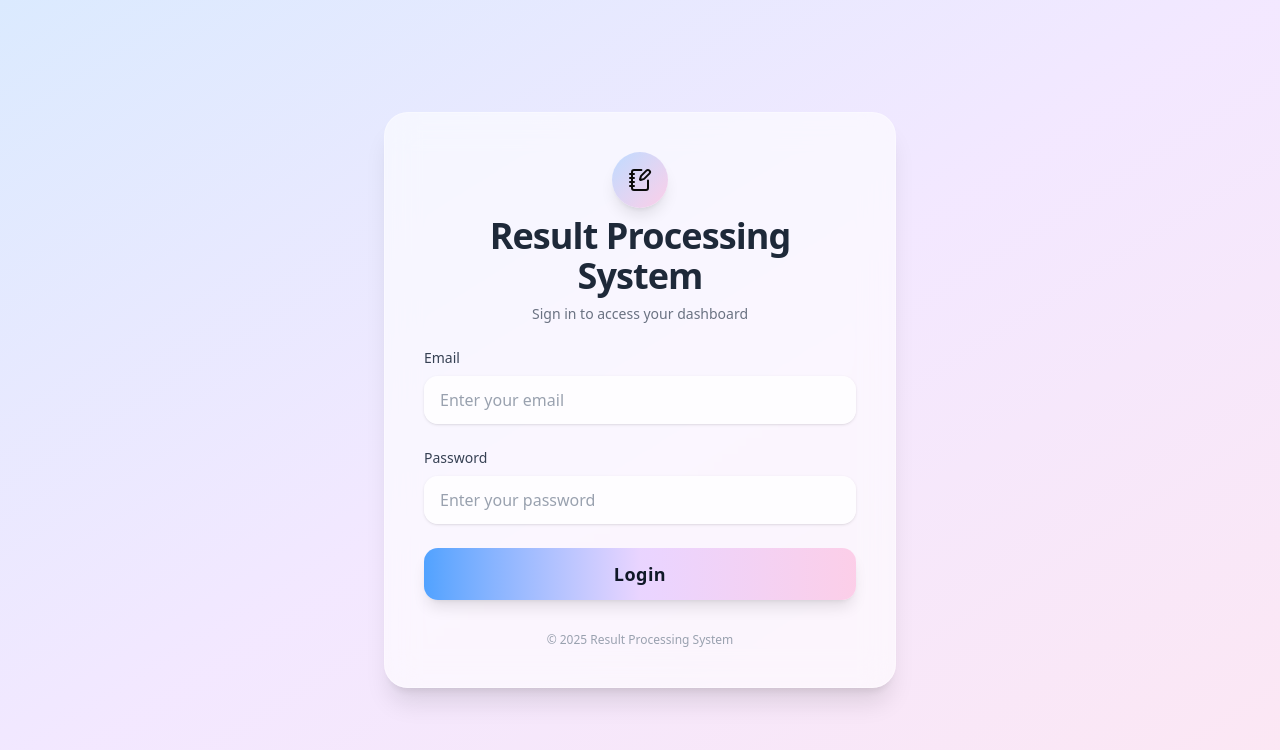
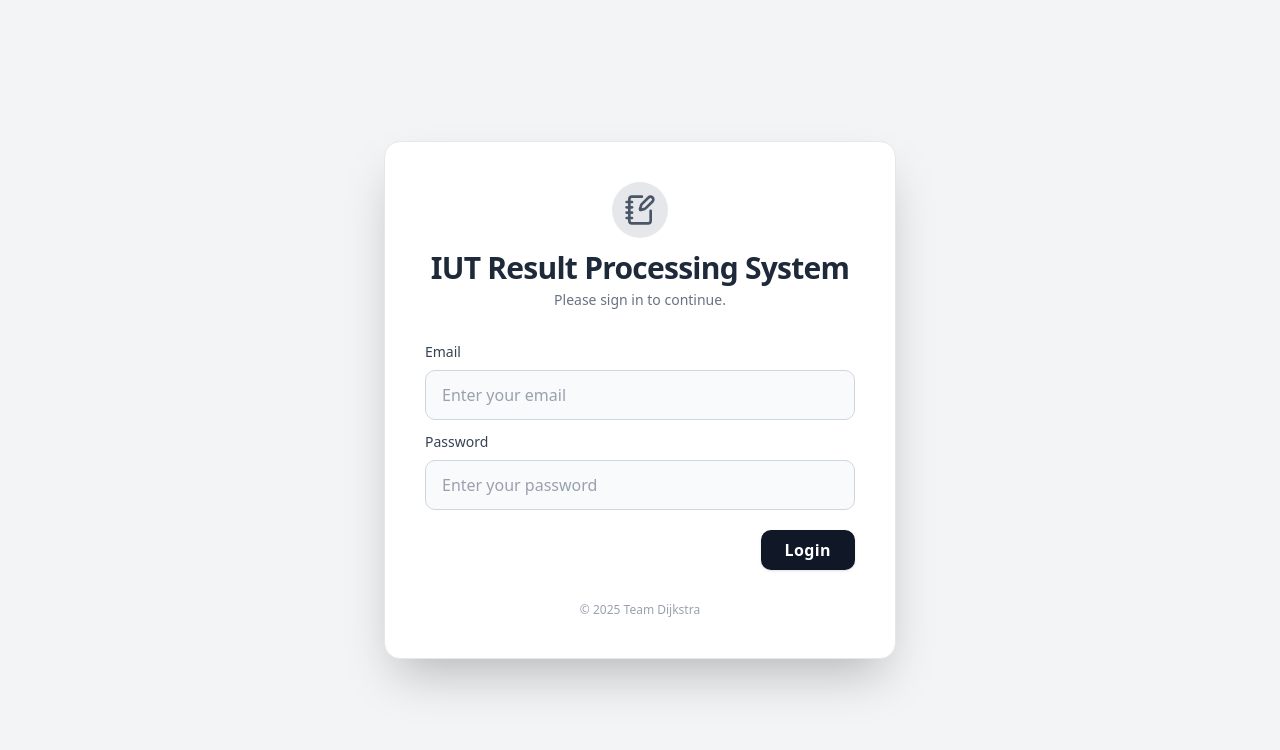
Before and after one commit to nafisreza/rps, a Next.js app: page / in a window 1280 px wide. Shown: the top 750 px of the page. Built offline with nearby package versions, Linux system fonts and the light colour scheme.

Commit message:
chore(ui): ui revamp v1.1

```diff
--- a/app/page.tsx
+++ b/app/page.tsx
@@ -9,9 +9,11 @@ export default function Home() {
   const [email, setEmail] = useState("");
   const [password, setPassword] = useState("");
   const [error, setError] = useState("");
+  const [loading, setLoading] = useState(false);
   const router = useRouter();
 
   const handleSubmit = async (e: React.FormEvent) => {
+    setLoading(true);
     e.preventDefault();
     setError("");
     const res = await signIn("credentials", {
@@ -21,6 +23,7 @@ export default function Home() {
     });
     if (res?.error) {
       setError("Invalid email or password");
+      setLoading(false);
     } else {
       // Fetch session to get user role
       const sessionRes = await fetch("/api/auth/session");
@@ -30,22 +33,21 @@ export default function Home() {
       else if (role === "TEACHER") router.push("/teacher");
       else if (role === "STUDENT") router.push("/student");
       else router.push("/");
+      setLoading(false);
     }
   };
 
   return (
-    <div className="min-h-screen flex items-center justify-center bg-gradient-to-br from-blue-100 via-purple-100 to-pink-100">
-      <div className="relative w-full max-w-lg p-0">
-        <div className="absolute inset-0 rounded-3xl bg-white/60 backdrop-blur-lg shadow-xl border border-white/30" style={{ zIndex: 1 }}></div>
-        <div className="relative z-10 p-10 flex flex-col items-center">
-          <div className="mb-6 flex flex-col items-center">
-            <div className="bg-gradient-to-br from-blue-200 to-pink-200 rounded-full p-4 shadow-lg mb-2">
-              <NotebookPen />
+    <div className="min-h-screen flex items-center justify-center bg-gray-100">
+      <div className="w-full max-w-lg bg-white rounded-2xl shadow-2xl border border-gray-200 p-10 flex flex-col items-center">
+        <div className="mb-8 flex flex-col items-center">
+          <div className="bg-gray-200 rounded-full p-3 mb-3">
+            <NotebookPen className="w-8 h-8 text-gray-600" />
           </div>
-            <h2 className="text-4xl font-bold text-center mb-2 text-gray-800 tracking-tight">Result Processing System</h2>
-            <p className="text-sm text-gray-500 text-center">Sign in to access your dashboard</p>
+          <h2 className="text-3xl font-bold text-center mb-1 text-gray-800 tracking-tight">IUT Result Processing System</h2>
+          <p className="text-sm text-gray-500 text-center">Please sign in to continue.</p>
         </div>
-          <form onSubmit={handleSubmit} className="space-y-6 w-full">
+        <form onSubmit={handleSubmit} className="space-y-3 w-full">
           <div className="flex flex-col gap-2">
             <label className="text-sm font-medium text-gray-700">Email</label>
             <input
@@ -53,7 +55,7 @@ export default function Home() {
               value={email}
               onChange={(e) => setEmail(e.target.value)}
               required
-                className="w-full px-4 py-3 border-none rounded-xl bg-white/80 shadow focus:outline-none focus:ring-2 focus:ring-blue-200 text-gray-800 placeholder-gray-400"
+              className="w-full px-4 py-3 border border-gray-300 rounded-lg focus:outline-none focus:ring-2 focus:ring-indigo-200 text-gray-800 placeholder-gray-400 bg-gray-50"
               placeholder="Enter your email"
               autoComplete="email"
             />
@@ -65,24 +67,26 @@ export default function Home() {
               value={password}
               onChange={(e) => setPassword(e.target.value)}
               required
-                className="w-full px-4 py-3 border-none rounded-xl bg-white/80 shadow focus:outline-none focus:ring-2 focus:ring-blue-200 text-gray-800 placeholder-gray-400"
+              className="w-full px-4 py-3 border border-gray-300 rounded-lg focus:outline-none focus:ring-2 focus:ring-indigo-200 text-gray-800 placeholder-gray-400 bg-gray-50"
               placeholder="Enter your password"
               autoComplete="current-password"
             />
           </div>
           {error && (
-              <div className="text-red-600 text-sm text-center rounded-lg bg-red-50 py-2 px-4 shadow">{error}</div>
+            <div className="text-red-600 text-sm text-end">{error}</div>
           )}
+       <div className="flex justify-end">
            <button
             type="submit"
-              className="w-full bg-gradient-to-r from-blue-400 via-purple-200 to-pink-200 hover:from-blue-500 hover:to-pink-300 text-gray-900 font-bold py-3 rounded-xl shadow-lg transition-all duration-200 text-lg tracking-wide"
+            className=" bg-gray-900 hover:bg-gray-700 text-white font-semibold py-2 px-6 rounded-[10px] shadow transition-all duration-200 tracking-wide mt-2 cursor-pointer"
+            disabled={loading}
           >
             Login
           </button>
+       </div>
         </form>
         <div className="mt-8 text-center text-xs text-gray-400">
-            &copy; {new Date().getFullYear()} Result Processing System
-          </div>
+          &copy; {new Date().getFullYear()} Team Dijkstra
         </div>
       </div>
     </div>
```
Lines whose indentation alone changed are shown as unchanged.
